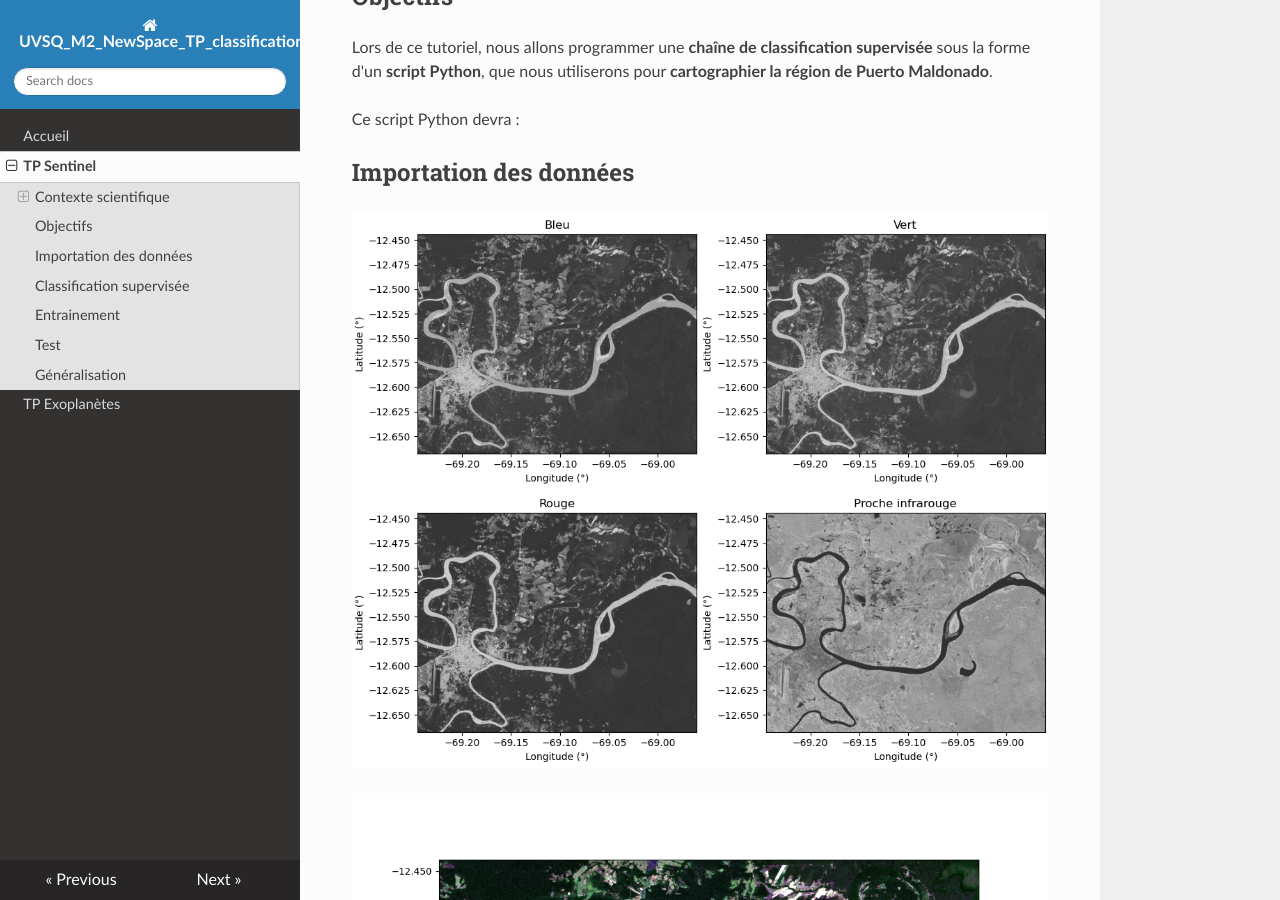
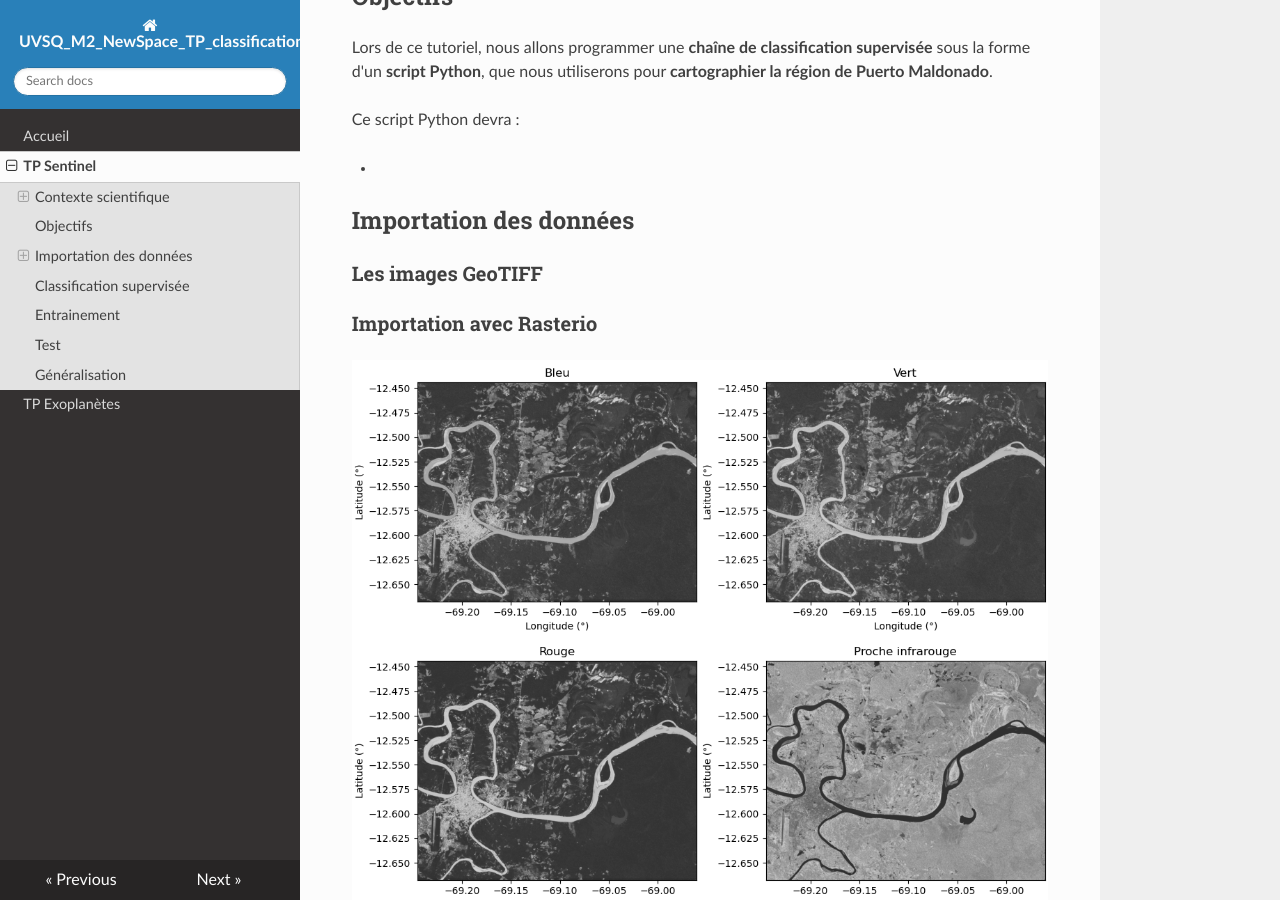
Before and after one commit to NicOudart/UVSQ_M2_NewSpace_TP_classification, an MkDocs documentation site: the page built from docs/TP_sentinel.md, in a window 1280 px wide and 900 px high, scrolled down 2901 px. Built offline with MkDocs 1.6.1, drawn with Linux system fonts in a browser that asks for light colours; nearby versions of some CDN libraries.

Commit message:
-Progress on classification

```diff
--- a/docs/TP_sentinel.md
+++ b/docs/TP_sentinel.md
@@ -78,9 +78,13 @@ Lors de ce tutoriel, nous allons programmer une **chaîne de classification supe
 
 Ce script Python devra :
 
-
+*
 
 ## Importation des données
+
+### Les images GeoTIFF
+
+### Importation avec Rasterio
 
 ![Image Sentinel 2 en 4 bandes](img/Sentinel_color_bands.png)
 
```
